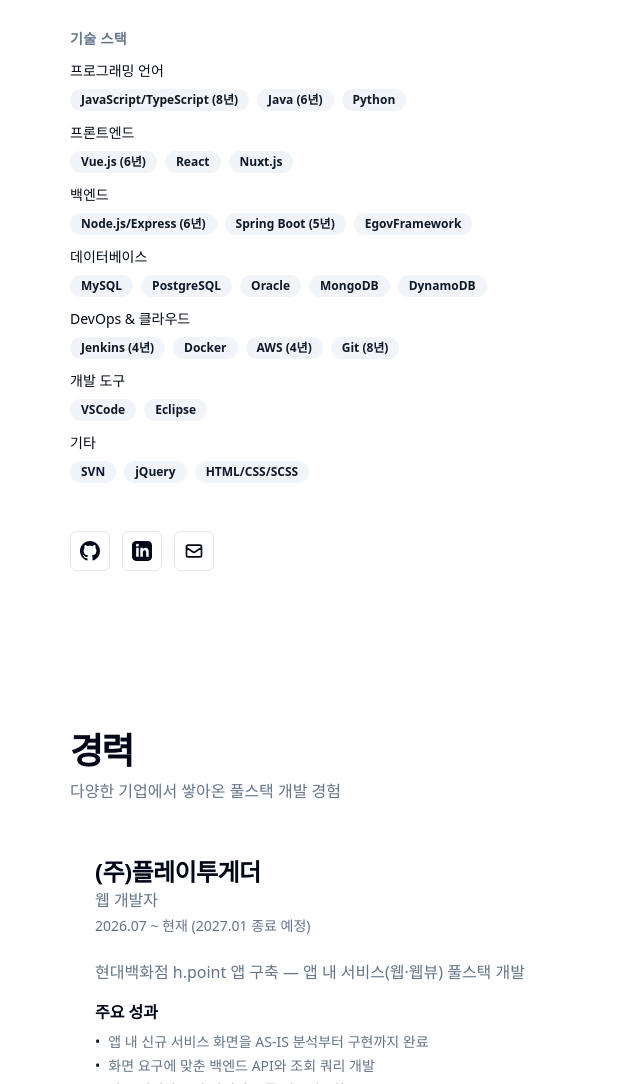
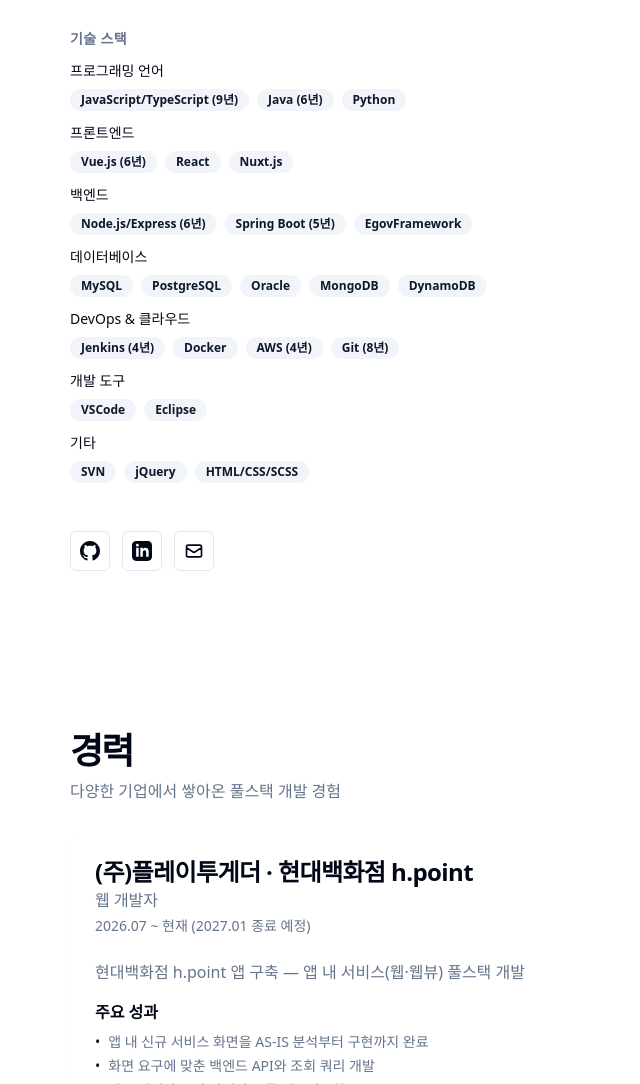
Before and after one commit to saintkim12/saintkim12.github.io, an Astro site in the folder packages/portfolio/: page / in a window 1280 px wide. Shown: the part 668-1752 px from the top of the page, without its empty margins (154-794 px from the left). Built offline with nearby package versions, Linux system fonts and the light colour scheme; Astro itself is replaced by a stand-in of ours.

Commit message:
Show h.point client on card and update JS/TS years to 9

```diff
--- a/packages/portfolio/src/content/resume/index.md
+++ b/packages/portfolio/src/content/resume/index.md
@@ -53,7 +53,7 @@ description: "9년 경력 풀스택 웹 개발자 - 프론트엔드, 백엔드,
 
 ## 🛠️ 기술 스택
 
-**프로그래밍 언어** | JavaScript/TypeScript (8년) | Java (6년) | Python
+**프로그래밍 언어** | JavaScript/TypeScript (9년) | Java (6년) | Python
 **프론트엔드 프레임워크** | Vue.js (6년) | React | Nuxt.js
 **백엔드 프레임워크** | Node.js (Express) (6년) | Spring Boot (5년) | EgovFramework
 **데이터베이스** | MySQL | PostgreSQL | Oracle | MongoDB | DynamoDB
--- a/packages/portfolio/src/data/experienceData.ts
+++ b/packages/portfolio/src/data/experienceData.ts
@@ -35,7 +35,7 @@ function monthIndex(value: string): number | null {
 export const experiences: Experience[] = [
   {
     id: 'hpoint',
-    company: '(주)플레이투게더',
+    company: '(주)플레이투게더 · 현대백화점 h.point',
     position: '웹 개발자',
     startDate: '2026.07',
     endDate: '2027.01',
--- a/packages/portfolio/src/data/heroData.ts
+++ b/packages/portfolio/src/data/heroData.ts
@@ -13,7 +13,7 @@ export const heroData = {
     'AWS 클라우드 인프라 및 공공기관·스타트업 다양한 규모의 프로젝트 경험',
   ],
   skills: {
-    languages: ['JavaScript/TypeScript (8년)', 'Java (6년)', 'Python'],
+    languages: ['JavaScript/TypeScript (9년)', 'Java (6년)', 'Python'],
     frontend: ['Vue.js (6년)', 'React', 'Nuxt.js'],
     backend: ['Node.js/Express (6년)', 'Spring Boot (5년)', 'EgovFramework'],
     database: ['MySQL', 'PostgreSQL', 'Oracle', 'MongoDB', 'DynamoDB'],
```
